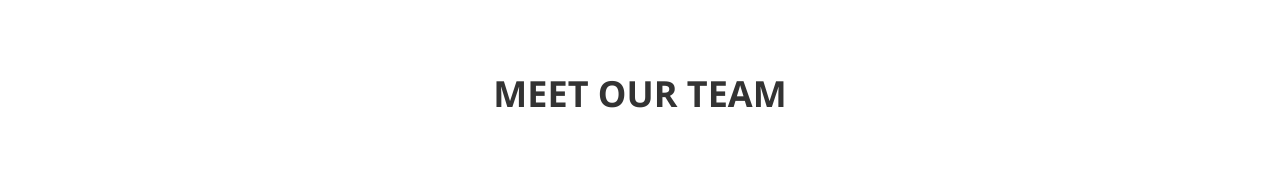
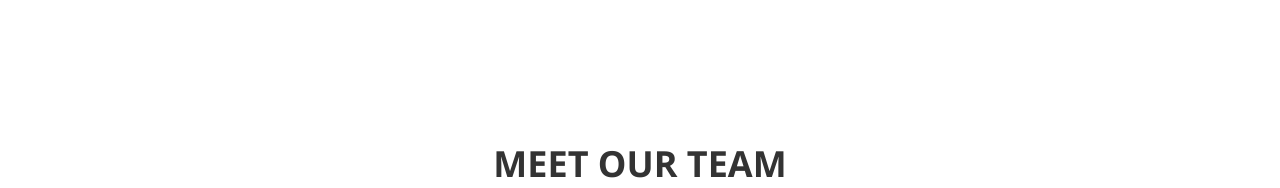
Before and after one commit to r3trd/website, a plain HTML site: page index.html in a window 1280 px wide. Shown: the part 2077-2265 px from the top of the page. Drawn offline with nearby package versions, Linux system fonts and the light colour scheme; grey boxes are pictures that could not be loaded.

```diff
--- a/index.html
+++ b/index.html
@@ -177,11 +177,9 @@
         <br>
         <section id="member">
             <div class="nospace-div" style="width: 100%" align="center">
-                <h1 class="animated tada infinite">
+                <h1 class="animated tada infinite" style="text-align: center; padding-top: 70px">
                     <b>MEET OUR TEAM</b>
                 </h1>
-                <br>
-                <br>
                 <br>
                 <div class="row">
                     <div class="col-md-4 member-img-div" align="center">
@@ -212,7 +210,6 @@
                         </div>
                     </div>
                 </div>
-                <br>
                 <br>
                 <div class="row">
                     <div class="col-md-4 member-img-div" align="center">
```
Also changed, not shown: 1 other file.
